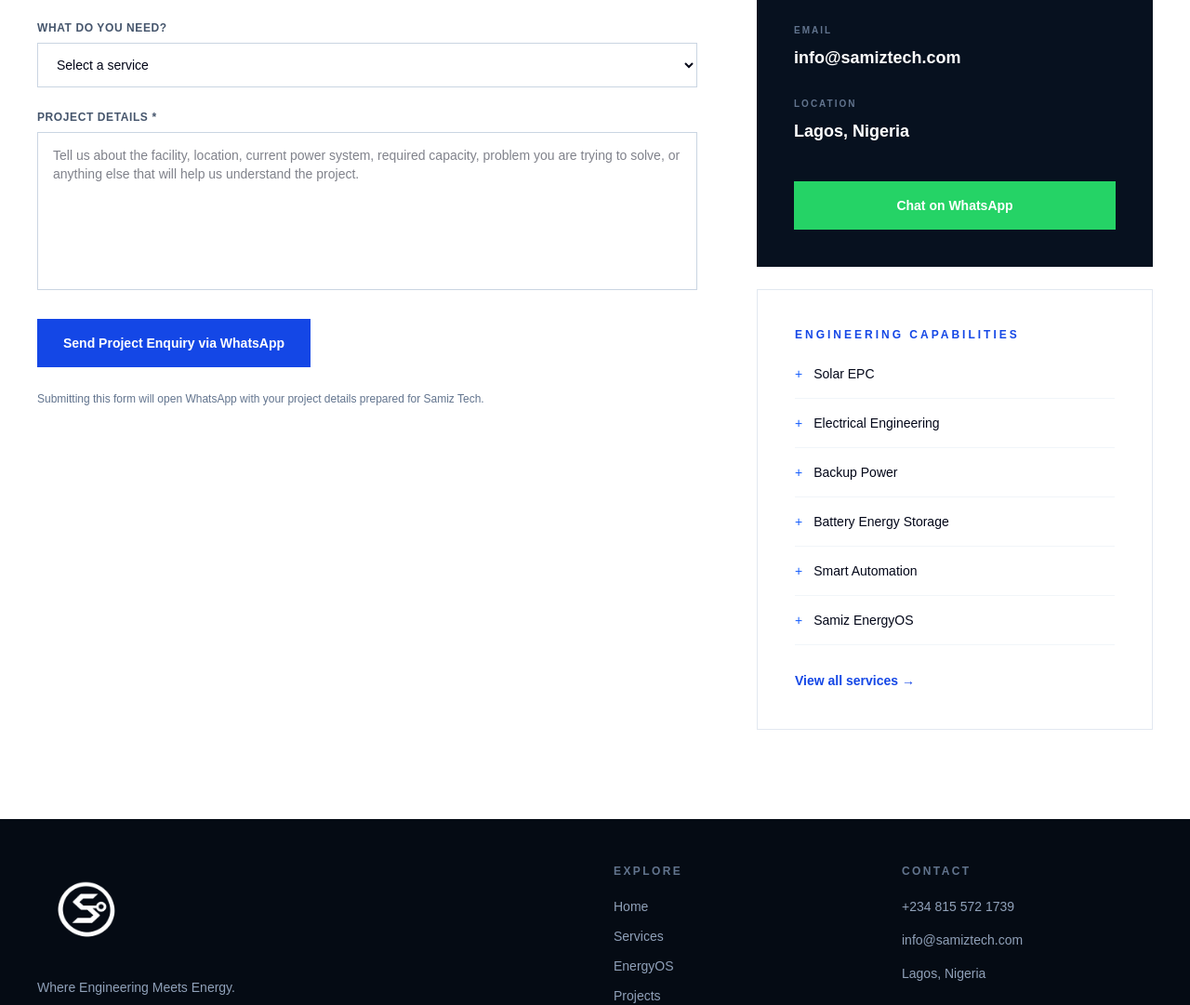
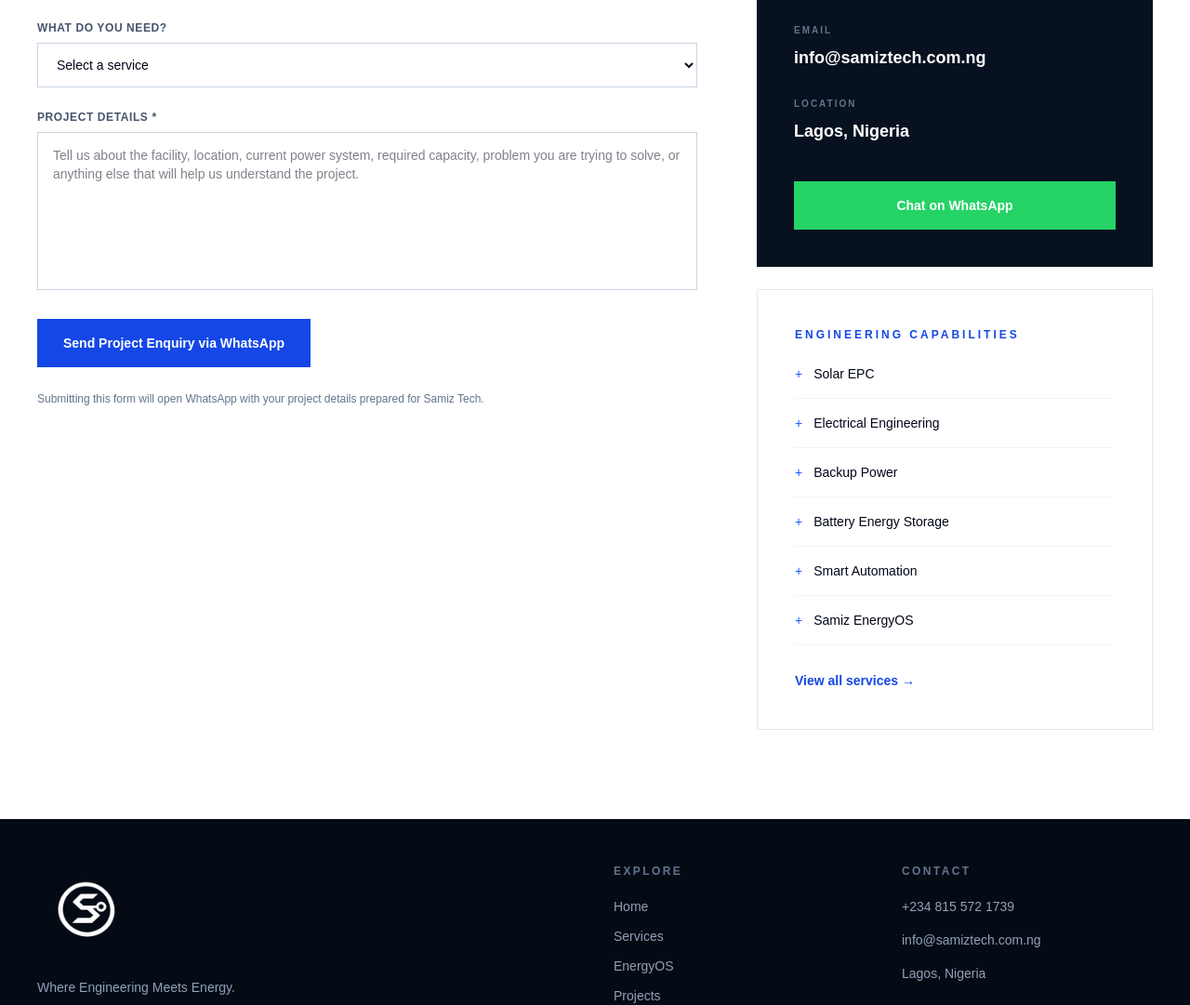
Before and after one commit to samiztech86/samiz-tech-website, a Next.js app: page /contact in a window 1280 px wide. Shown: the part 938-2019 px from the top of the page at 93% size. Built offline with nearby package versions, Linux system fonts and the light colour scheme; no server answers.

Commit message:
Update contact email and marketplace SEO

```diff
--- a/src/app/contact/ContactPage.tsx
+++ b/src/app/contact/ContactPage.tsx
@@ -262,10 +262,10 @@
                     </p>
 
                     <a
-                      href="mailto:info@samiztech.com"
+                      href="mailto:info@samiztech.com.ng"
                       className="mt-2 block text-lg font-semibold text-white hover:text-blue-400"
                     >
-                      info@samiztech.com
+                      info@samiztech.com.ng
                     </a>
                   </div>
 
--- /dev/null
+++ b/src/app/marketplace/layout.tsx
@@ -0,0 +1,45 @@
+import type { Metadata } from "next";
+import type { ReactNode } from "react";
+
+export const metadata: Metadata = {
+  title: {
+    absolute: "Samiz Tech Marketplace | Solar & Electrical Products",
+  },
+  description:
+    "Shop solar panels, inverters, batteries and electrical products on Samiz Tech Marketplace. Browse supplier listings and request quotations in Nigeria.",
+  keywords: [
+    "Samiz Tech Marketplace",
+    "solar equipment marketplace Nigeria",
+    "solar panels and inverters Nigeria",
+    "solar batteries Nigeria",
+    "electrical materials suppliers Nigeria",
+    "electrical equipment marketplace",
+    "industrial electrical equipment Nigeria",
+  ],
+  alternates: {
+    canonical: "https://www.samiztech.com.ng/marketplace",
+  },
+  openGraph: {
+    type: "website",
+    url: "https://www.samiztech.com.ng/marketplace",
+    title: "Samiz Tech Marketplace | Solar & Electrical Products",
+    description:
+      "Browse solar panels, inverters, batteries and electrical products from supplier listings, or request a quotation.",
+    siteName: "Samiz Tech Engineering Ltd.",
+    locale: "en_NG",
+  },
+  twitter: {
+    card: "summary_large_image",
+    title: "Samiz Tech Marketplace | Solar & Electrical Products",
+    description:
+      "Explore solar, electrical and industrial power products from supplier listings on Samiz Tech Marketplace.",
+  },
+};
+
+export default function MarketplaceLayout({
+  children,
+}: {
+  children: ReactNode;
+}) {
+  return children;
+}
--- a/src/app/page.tsx
+++ b/src/app/page.tsx
@@ -1005,7 +1005,7 @@
               </a>
 
               <a
-                href="mailto:info@samiztech.com"
+                href="mailto:info@samiztech.com.ng"
                 className="inline-flex items-center border border-blue-300 px-8 py-4 text-sm font-bold text-white transition hover:bg-blue-600"
               >
                 Send an Email
--- a/src/components/SiteFooter.tsx
+++ b/src/components/SiteFooter.tsx
@@ -72,10 +72,10 @@
               </a>
 
               <a
-                href="mailto:info@samiztech.com"
+                href="mailto:info@samiztech.com.ng"
                 className="hover:text-white"
               >
-                info@samiztech.com
+                info@samiztech.com.ng
               </a>
 
               <span>Lagos, Nigeria</span>
```
